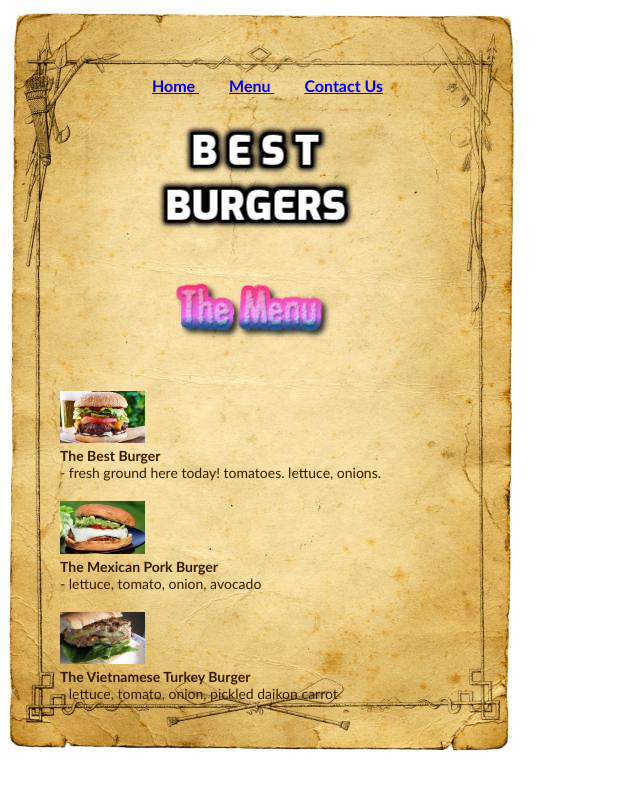
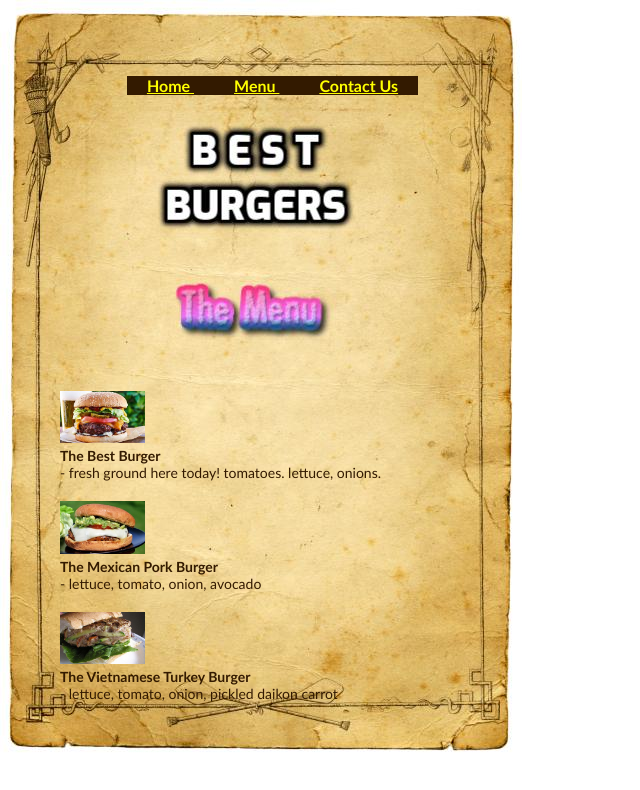
Before and after one commit to ns-fsdev/project01, a plain HTML site: page index2-menu.html in a window 1280 px wide. Shown: the whole page, without its empty margins (0-640 px from the left). Drawn offline with Linux system fonts and the light colour scheme.

Commit message:
14th commit:  final changes , project complete!

```diff
--- a/style1.css
+++ b/style1.css
@@ -29,15 +29,20 @@ div.banner {
 	list-style-type: none;      /* no bullets */
 	font-family: "Trebuchet MS", Tahoma;
 	font-size: 20px;
-	color: yellow !important;    /* browser ignores this */
 	text-align: center;
 	padding-top: 30px;
+	background-color: #331a00;
+
 }
 
 #navBig >nav >ul >li {
 	display: inline;
 	padding: 40px;
 
+}
+
+#navBig >nav >ul >li >a {
+	color: yellow;
 }
 
 
@@ -86,7 +91,7 @@ div.banner {
 	width: 445px;
 	height: 375px;
 	padding-left: 30px;
-	margin-left: 30px;
+	margin-left: 20px;
 }
 
 /* bottom box - contains content - pages 2 and 3 */
@@ -106,17 +111,24 @@ div.banner {
 	font-weight: bold;
 	font-family: "Trebuchet MS", Tahoma;
 	font-size: 16px;
-	color: yellow !important;    /* browser keeps chng color */
 	text-align: center;
 	padding-left: 0px;
 	padding-top: 60px;
+
 
 }
 
 .navbar-mini >ul > li {
 	display: inline;
-	padding-right: 30px;
+	padding-left: 20px;
+	padding-right: 20px;
 
+	background-color: #331a00;
+
+}
+
+.navbar-mini >ul > li > a {
+	color: yellow;
 }
 
 
```
